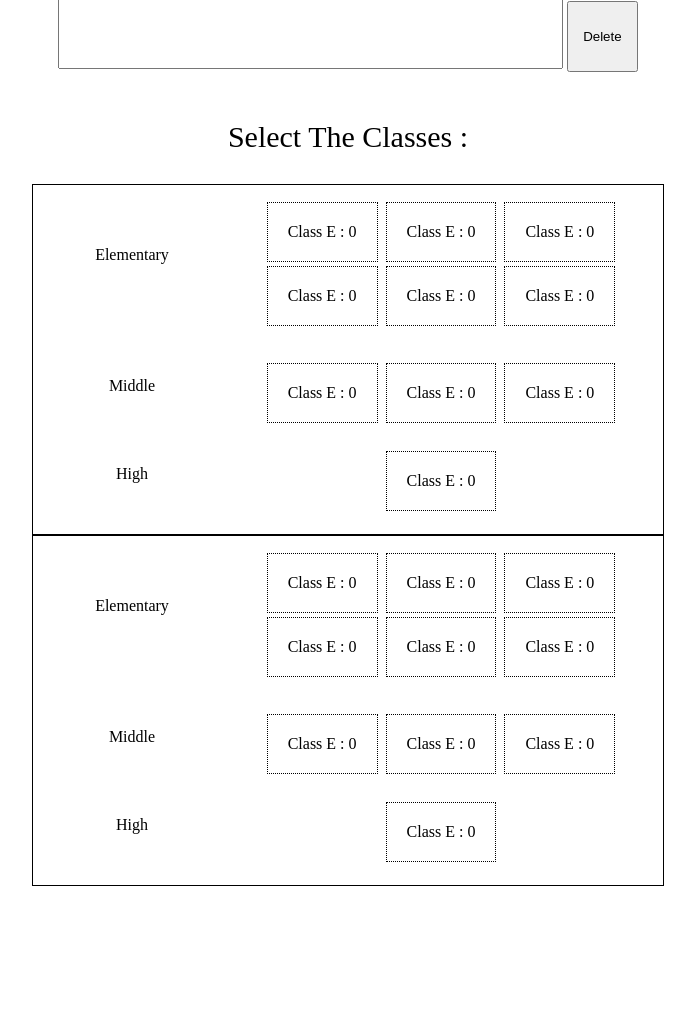
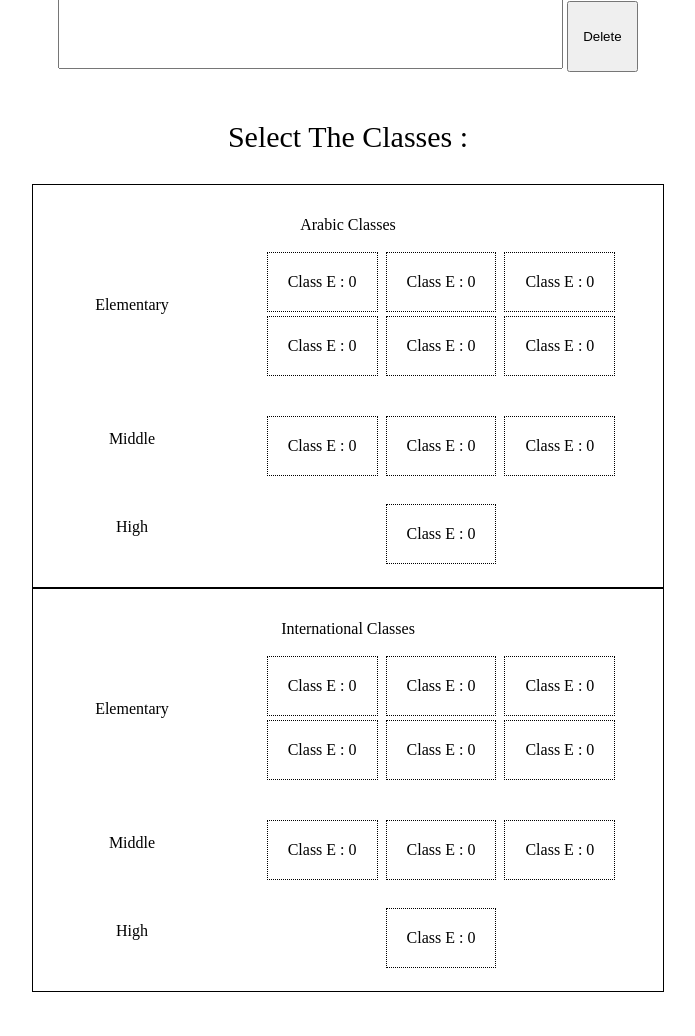
Before and after one commit to Yousefx10/StaticLinkDash, a PHP site: page /dashboard.php in a window 1280 px wide. Shown: the part 203-1239 px from the top of the page, without its empty margins (300-995 px from the left). Before the commit the page ends 1089 px from the top, so only its background shows below. Run offline with PHP 8.4, Linux system fonts and the light colour scheme.

Commit message:
add min-height property

```diff
--- a/dashboard.php
+++ b/dashboard.php
@@ -98,15 +98,15 @@ $con -> multi_query($sql);
 
 
 <div style="width:600px;margin:auto;border:1px solid #000;padding:15px">
-
+<p>Arabic Classes</p>
     <!--  -->
-    <div style="float:left;width:28%;height:125px">
+    <div style="float:left;width:28%;min-height:125px">
 
     <p style="padding-top:30px">Elementary</p>
 
     </div>
     <!--  -->
-    <div style="float:right;width:69%;height:125px">
+    <div style="float:right;width:69%;min-height:125px">
     <span class="SchoolClass school" onclick="SchoolClass(1,this)">Class E : 0</span>
     <span class="SchoolClass school" onclick="SchoolClass(2,this)">Class E : 0</span>
     <span class="SchoolClass school" onclick="SchoolClass(3,this)">Class E : 0</span>
@@ -121,12 +121,12 @@ $con -> multi_query($sql);
     <!--  -->
 
     <!--  -->
-    <div style="float:left;width:28%;height:70px">
+    <div style="float:left;width:28%;min-height:70px">
 
     <p>Middle</p>
     </div>
     <!--  -->
-    <div style="float:right;width:69%;height:70px">
+    <div style="float:right;width:69%;min-height:70px">
     <span class="SchoolClass school" onclick="SchoolClass(7,this)">Class E : 0</span>
     <span class="SchoolClass school" onclick="SchoolClass(8,this)">Class E : 0</span>
     <span class="SchoolClass school" onclick="SchoolClass(9,this)">Class E : 0</span>
@@ -136,12 +136,12 @@ $con -> multi_query($sql);
     <br/>
     <!--  -->
     <!--  -->
-    <div style="float:left;width:28%;height:70px">
+    <div style="float:left;width:28%;min-height:70px">
 
     <p>High</p>
     </div>
     <!--  -->
-    <div style="float:right;width:69%;height:70px">
+    <div style="float:right;width:69%;min-height:70px">
     <span class="SchoolClass school" onclick="SchoolClass(10,this)">Class E : 0</span>
     </div>
     <!--  -->
@@ -152,22 +152,22 @@ $con -> multi_query($sql);
 
 
 <div style="width:600px;margin:auto;border:1px solid #000;padding:15px">
-
+<p>International Classes</p>
     <!--  -->
-    <div style="float:left;width:28%;height:125px">
+    <div style="float:left;width:28%;min-height:125px">
 
     <p style="padding-top:30px">Elementary</p>
 
     </div>
     <!--  -->
-    <div style="float:right;width:69%;height:125px">
-    <span class="SchoolClass school" onclick="SchoolClass(1,this)">Class E : 0</span>
-    <span class="SchoolClass school" onclick="SchoolClass(2,this)">Class E : 0</span>
-    <span class="SchoolClass school" onclick="SchoolClass(3,this)">Class E : 0</span>
+    <div style="float:right;width:69%;min-height:125px">
+    <span class="SchoolClass school" onclick="SchoolClass(11,this)">Class E : 0</span>
+    <span class="SchoolClass school" onclick="SchoolClass(12,this)">Class E : 0</span>
+    <span class="SchoolClass school" onclick="SchoolClass(13,this)">Class E : 0</span>
     <br/>
-    <span class="SchoolClass school" onclick="SchoolClass(4,this)">Class E : 0</span>
-    <span class="SchoolClass school" onclick="SchoolClass(5,this)">Class E : 0</span>
-    <span class="SchoolClass school" onclick="SchoolClass(6,this)">Class E : 0</span>
+    <span class="SchoolClass school" onclick="SchoolClass(14,this)">Class E : 0</span>
+    <span class="SchoolClass school" onclick="SchoolClass(15,this)">Class E : 0</span>
+    <span class="SchoolClass school" onclick="SchoolClass(16,this)">Class E : 0</span>
     </div>
     <!--  -->
     <div style="clear:both;"></div>
@@ -175,28 +175,28 @@ $con -> multi_query($sql);
     <!--  -->
 
     <!--  -->
-    <div style="float:left;width:28%;height:70px">
+    <div style="float:left;width:28%;min-height:70px">
 
     <p>Middle</p>
     </div>
     <!--  -->
-    <div style="float:right;width:69%;height:70px">
-    <span class="SchoolClass school" onclick="SchoolClass(7,this)">Class E : 0</span>
-    <span class="SchoolClass school" onclick="SchoolClass(8,this)">Class E : 0</span>
-    <span class="SchoolClass school" onclick="SchoolClass(9,this)">Class E : 0</span>
+    <div style="float:right;width:69%;min-height:70px">
+    <span class="SchoolClass school" onclick="SchoolClass(17,this)">Class E : 0</span>
+    <span class="SchoolClass school" onclick="SchoolClass(18,this)">Class E : 0</span>
+    <span class="SchoolClass school" onclick="SchoolClass(19,this)">Class E : 0</span>
     </div>
     <!--  -->
     <div style="clear:both;"></div>
     <br/>
     <!--  -->
     <!--  -->
-    <div style="float:left;width:28%;height:70px">
+    <div style="float:left;width:28%;min-height:70px">
 
     <p>High</p>
     </div>
     <!--  -->
-    <div style="float:right;width:69%;height:70px">
-    <span class="SchoolClass school" onclick="SchoolClass(10,this)">Class E : 0</span>
+    <div style="float:right;width:69%;min-height:70px">
+    <span class="SchoolClass school" onclick="SchoolClass(20,this)">Class E : 0</span>
     </div>
     <!--  -->
     <div style="clear:both;"></div>
```
